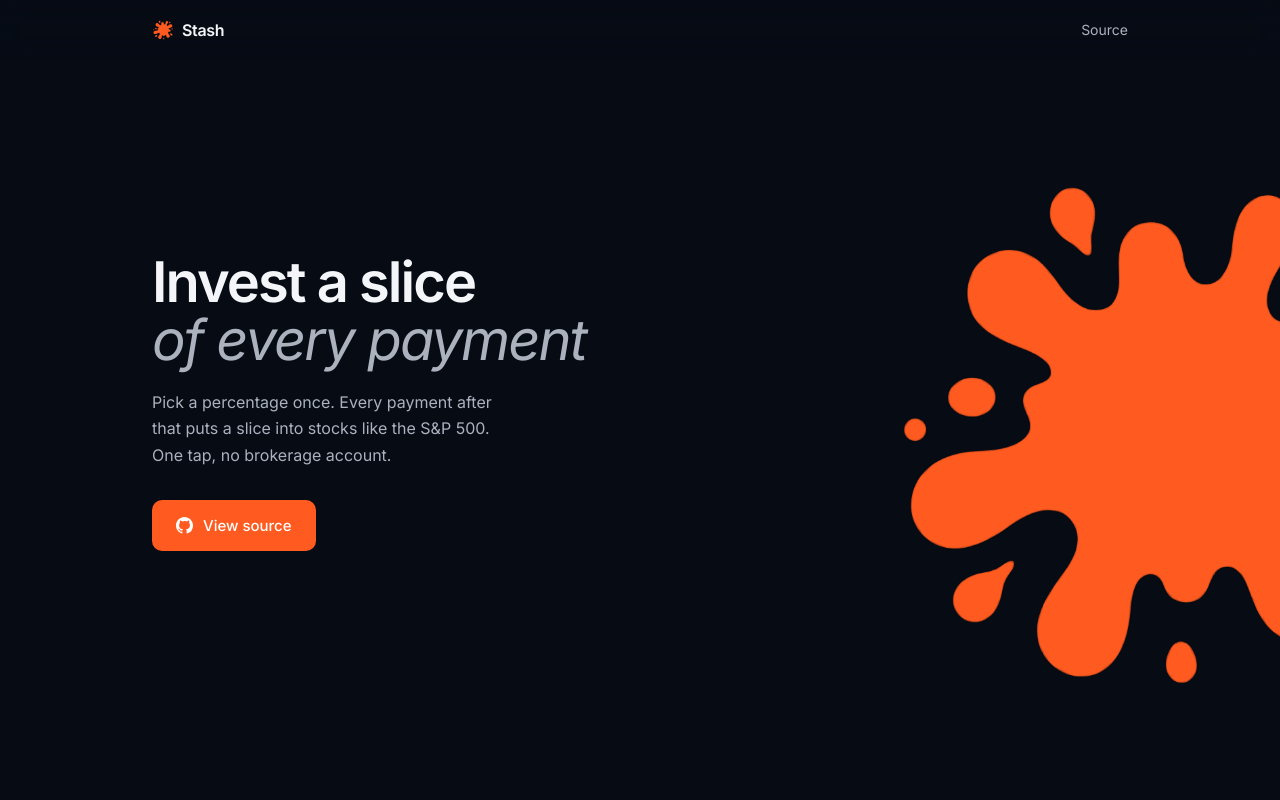
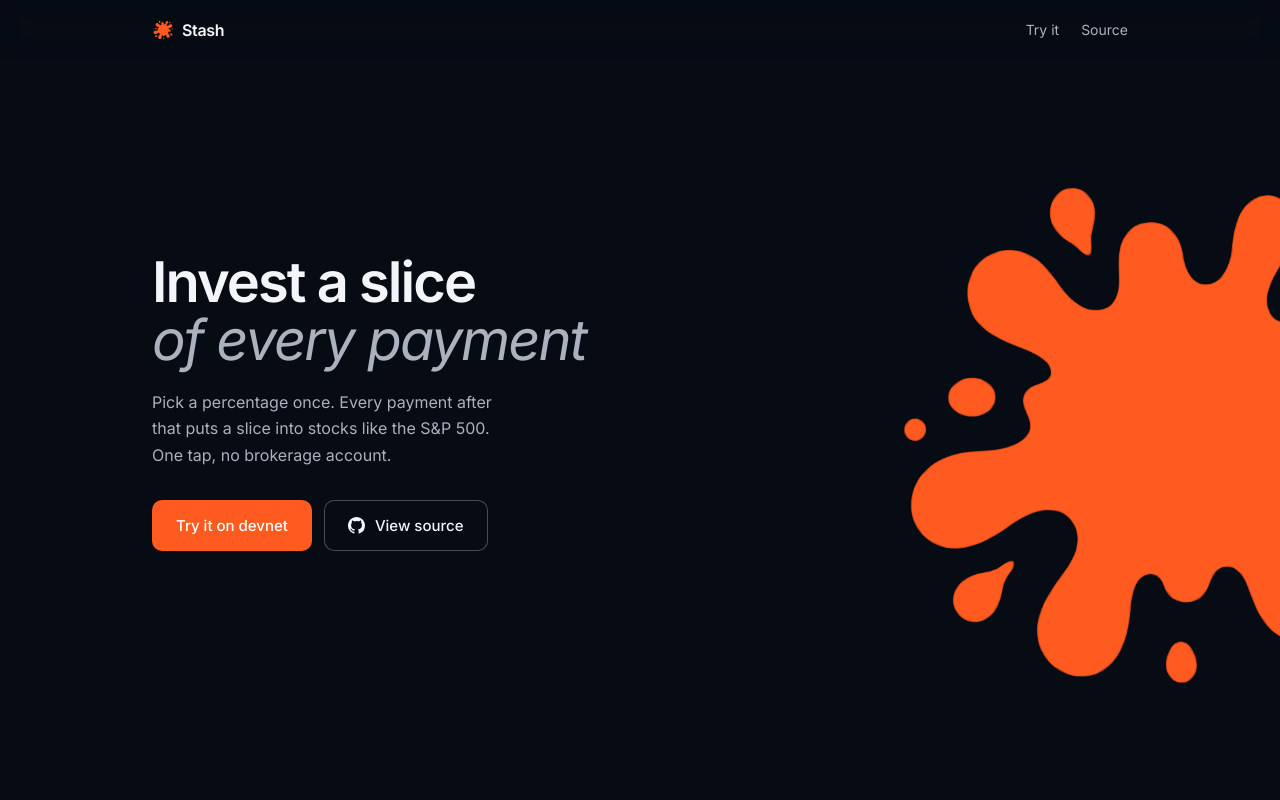
Before and after one commit to Nnadijoshuac/Stash, a website: page apps/web/public/landing.html in a window 1280 px wide. Shown: the top 800 px of the page. Drawn offline with Linux system fonts and the light colour scheme.

Commit message:
Link the landing page to the devnet app
A Try it on devnet button in the hero and the closing section, and Try it
in the nav, all going to /app.

```diff
--- a/apps/web/public/landing.css
+++ b/apps/web/public/landing.css
@@ -54,6 +54,9 @@ a:focus-visible { outline: 2px solid var(--orange); outline-offset: 3px; border-
 .btn-orange:hover { background: var(--orange-press); }
 .btn-ink { background: var(--ink); color: #fff; }
 .btn-ink:hover { opacity: 0.9; }
+.btn-ghost { color: var(--on-navy); box-shadow: inset 0 0 0 1px oklch(97% 0.004 262 / 0.28); }
+.btn-ghost:hover { box-shadow: inset 0 0 0 1px oklch(97% 0.004 262 / 0.6); }
+.nav-links { display: flex; gap: 22px; }
 
 /* ---------------------------------------------------------------- hero */
 .hero {
@@ -130,6 +133,7 @@ a:focus-visible { outline: 2px solid var(--orange); outline-offset: 3px; border-
 @keyframes splat-out { to { opacity: 0; scale: calc(var(--s, 1) * 1.08); } }
 .closing h2 { margin: 0 auto; max-width: 18ch; font-size: clamp(2rem, 5vw, 3.25rem); line-height: 1.05; }
 .closing .btn { margin-top: 32px; }
+.closing .btn + .btn { margin-left: 10px; }
 
 /* ---------------------------------------------------------------- footer
  * Fades from the page colour into blue. Blending in OKLCH keeps the middle
--- a/apps/web/public/landing.html
+++ b/apps/web/public/landing.html
@@ -15,7 +15,7 @@
   <nav class="nav">
     <div class="nav-inner">
       <a class="brand" href="#top"><img src="/brand/stash-splat-64.png" alt="" width="22" height="22"><span>Stash</span></a>
-      <a class="nav-link" href="https://github.com/Nnadijoshuac/Stash">Source</a>
+      <span class="nav-links"><a class="nav-link" href="/app">Try it</a><a class="nav-link" href="https://github.com/Nnadijoshuac/Stash">Source</a></span>
     </div>
   </nav>
 
@@ -24,7 +24,8 @@
       <h1>Invest a slice<span class="soft">of every payment</span></h1>
       <p class="lede">Pick a percentage once. Every payment after that puts a slice into stocks like the S&amp;P&nbsp;500. One tap, no brokerage account.</p>
       <div class="cta-row">
-        <a class="btn btn-orange" href="https://github.com/Nnadijoshuac/Stash">
+        <a class="btn btn-orange" href="/app">Try it on devnet</a>
+        <a class="btn btn-ghost" href="https://github.com/Nnadijoshuac/Stash">
           <svg width="17" height="17" viewBox="0 0 16 16" fill="currentColor" aria-hidden="true"><path d="M8 0C3.58 0 0 3.58 0 8c0 3.54 2.29 6.53 5.47 7.59.4.07.55-.17.55-.38 0-.19-.01-.82-.01-1.49-2.01.37-2.53-.49-2.69-.94-.09-.23-.48-.94-.82-1.13-.28-.15-.68-.52-.01-.53.63-.01 1.08.58 1.23.82.72 1.21 1.87.87 2.33.66.07-.52.28-.87.51-1.07-1.78-.2-3.64-.89-3.64-3.95 0-.87.31-1.59.82-2.15-.08-.2-.36-1.02.08-2.12 0 0 .67-.21 2.2.82a7.6 7.6 0 0 1 2-.27c.68 0 1.36.09 2 .27 1.53-1.04 2.2-.82 2.2-.82.44 1.1.16 1.92.08 2.12.51.56.82 1.27.82 2.15 0 3.07-1.87 3.75-3.65 3.95.29.25.54.73.54 1.48 0 1.07-.01 1.93-.01 2.2 0 .21.15.46.55.38A8.01 8.01 0 0 0 16 8c0-4.42-3.58-8-8-8Z"/></svg>
           View source
         </a>
@@ -115,6 +116,7 @@
     <section class="section closing" data-splat>
       <div class="wrap">
         <h2>Start with<span class="soft">your next payment</span></h2>
+        <a class="btn btn-orange" href="/app">Try it on devnet</a>
         <a class="btn btn-ink" href="https://github.com/Nnadijoshuac/Stash">Read the source</a>
       </div>
     </section>
```
